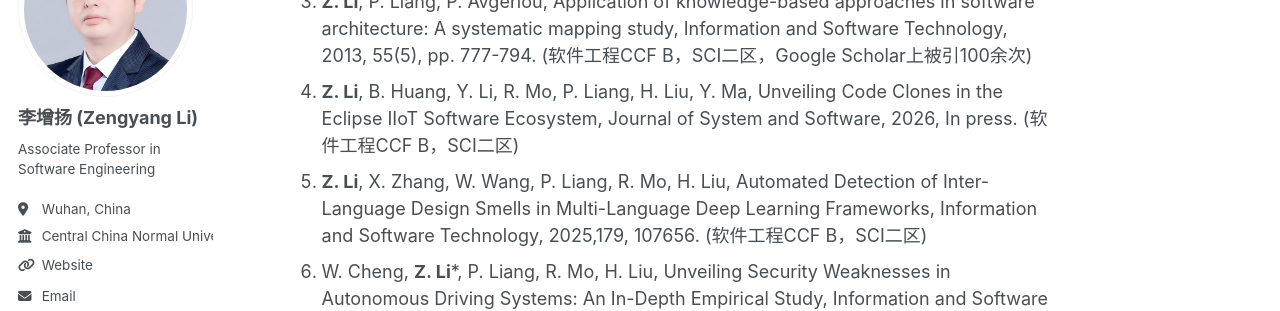
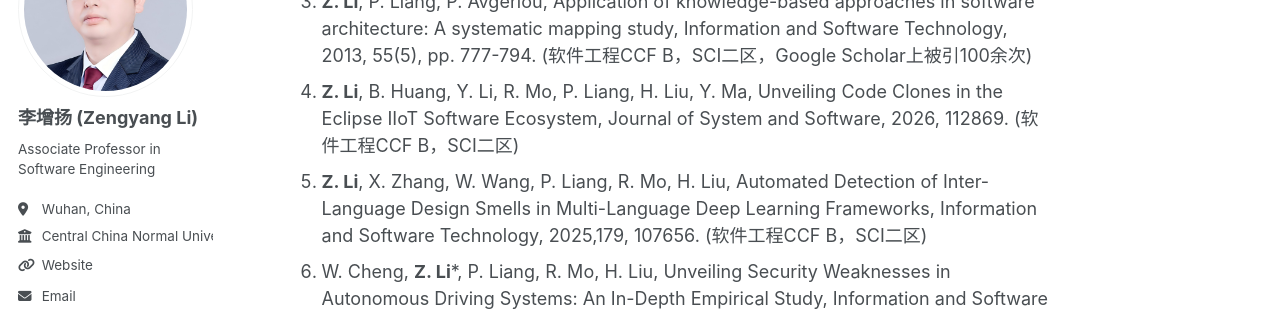
Before and after one commit to zengyang/zengyang.github.io, a Jekyll site: the page built from _pages/about.md, in a window 1280 px wide and 900 px high, scrolled down 2172 px. Shown: the part 179-490 px from the top of the window. Built offline with Jekyll 4.4.1, drawn with Linux system fonts in a browser that asks for light colours; some web fonts are replaced; a script bundle is joined from its source files by our own code; library files that are not in the unit come from our copies.

Commit message:
Update about.md

```diff
--- a/_pages/about.md
+++ b/_pages/about.md
@@ -68,7 +68,7 @@ redirect_from:
 1. G. Cai, **Z. Li***, P. Liang, R. Mo, H. Liu, Y. Ma, Bug Priority Change Prediction: An Exploratory Study on Apache Software, ACM Transactions on Software Engineering and Methodology, 2025, DOI: http://dx.doi.org/10.1145/3785148. (软件工程CCF A，SCI一区)
 1. **Z. Li**, P. Avgeriou, P. Liang, A systematic mapping study on technical debt and its management, Journal of Systems and Software, 2015, 101(3), pp. 193-220. (软件工程CCF B，SCI二区，Google Scholar上被引1030余次，ESI高被引论文)
 1. **Z. Li**, P. Liang, P. Avgeriou, Application of knowledge-based approaches in software architecture: A systematic mapping study, Information and Software Technology, 2013, 55(5), pp. 777-794. (软件工程CCF B，SCI二区，Google Scholar上被引100余次)
-1. **Z. Li**, B. Huang, Y. Li, R. Mo, P. Liang, H. Liu, Y. Ma, Unveiling Code Clones in the Eclipse IIoT Software Ecosystem, Journal of System and Software, 2026, In press. (软件工程CCF B，SCI二区)
+1. **Z. Li**, B. Huang, Y. Li, R. Mo, P. Liang, H. Liu, Y. Ma, Unveiling Code Clones in the Eclipse IIoT Software Ecosystem, Journal of System and Software, 2026, 112869. (软件工程CCF B，SCI二区)
 1. **Z. Li**, X. Zhang, W. Wang, P. Liang, R. Mo, H. Liu, Automated Detection of Inter-Language Design Smells in Multi-Language Deep Learning Frameworks, Information and Software Technology, 2025,179, 107656. (软件工程CCF B，SCI二区)
 1. W. Cheng, **Z. Li***, P. Liang, R. Mo, H. Liu, Unveiling Security Weaknesses in Autonomous Driving Systems: An In-Depth Empirical Study, Information and Software Technology, 2025, 182, 107709. (软件工程CCF B，SCI二区)
 1. B. Zhang, P. Liang, X. Zhou, X. Zhou, D. Lo, Q. Feng, **Z. Li**, L. Li, A Comprehensive Evaluation of Parameter-Efficient Fine-Tuning on Code Smell Detection, ACM Transactions on Software Engineering and Methodology, 2026, In press. (软件工程CCF A，SCI一区)
```
